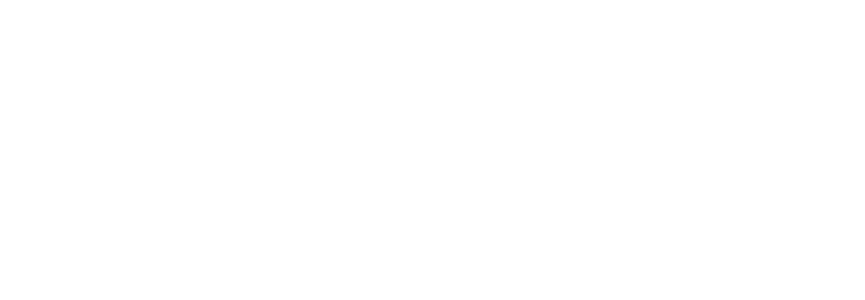
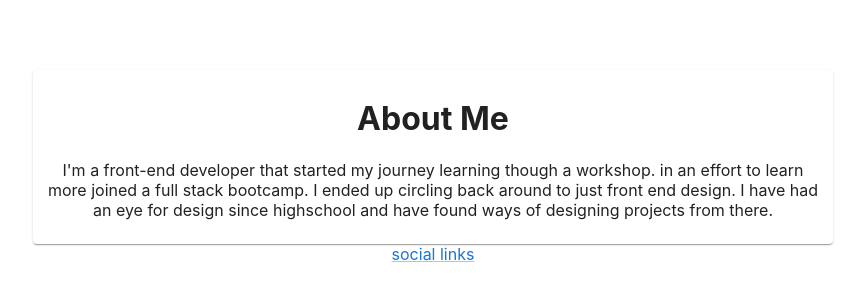
Before and after one commit to KeithLion/portfolio-site, a React (Create React App) app: page /AboutMe in a window 1280 px wide. Before the commit this address had no page. Shown: the part 90-390 px from the top of the page, without its empty margins (207-1072 px from the left). Built offline with nearby package versions, Linux system fonts and the light colour scheme.

Commit message:
created new routes and an about me page

```diff
--- a/src/App.js
+++ b/src/App.js
@@ -1,15 +1,19 @@
 import './App.css';
 import Main from './Views/Main'
-import { BrowserRouter, Routes,Route } from 'react-router-dom'
+import Projects from './Views/Projects'
+import AboutMe from './Views/AboutMe'
+import { BrowserRouter, Routes, Route } from 'react-router-dom'
 
 function App() {
   return (
     <div className="App">
       <BrowserRouter>
+
       <Routes>
-
       <Route element={<Main />} path='/' />
-
+      <Route element={<Projects />} path='/Projects' />
+      <Route element={<AboutMe />} path='/AboutMe' />
+      {/* <Route element={< />} path='/Experience' /> */}
       </Routes>
       </BrowserRouter>
     </div>
--- /dev/null
+++ b/src/Views/AboutMe.js
@@ -0,0 +1,28 @@
+import React from 'react'
+import Box from '@mui/material/Box'
+import Paper from '@mui/material/Paper'
+import Link from '@mui/material/Link'
+
+
+
+const AboutMe =() =>{
+
+
+
+    return(
+        <Box sx={{maxWidth: 800,display:'flex', flexDirection:'column',margin:'auto', minHeight:'100vh'}}>
+            <Paper sx={{padding:1, marginTop:20}}>
+
+            <h1>About Me</h1>
+            <p>
+            I'm a front-end developer that started my journey learning though a workshop. in an effort to learn more joined a full stack bootcamp. I ended up circling back around to just front end design. I have had an eye for design since highschool and have found ways of designing projects from there.
+            </p>
+            </Paper>
+            <footer>
+            <Link href='#'>social links</Link>
+            </footer>
+        </Box>
+    )
+}
+
+export default AboutMe
```
